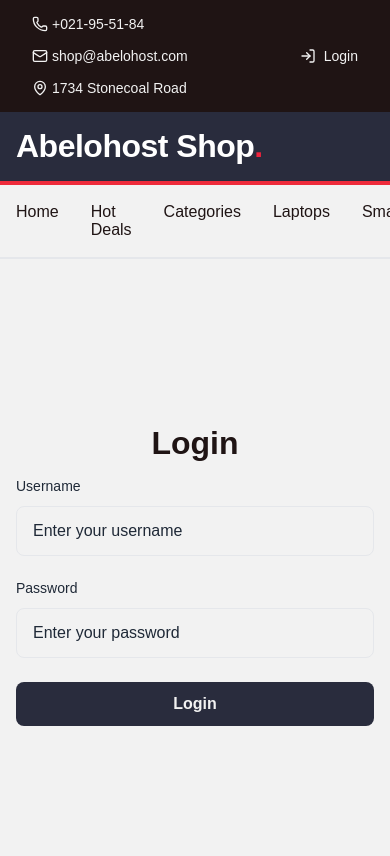
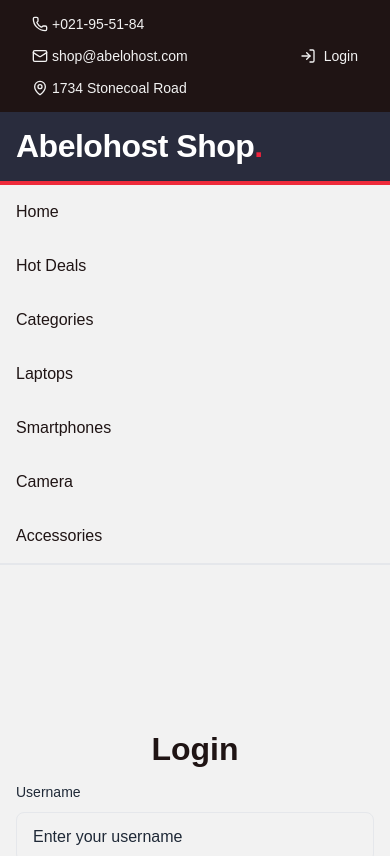
Before and after one commit to Ramz001/abelohost-shop, a Next.js app: page /auth in a window 390 px wide. Shown: the top 856 px of the page. Built offline with nearby package versions, Linux system fonts and the light colour scheme.

Commit message:
feat: remove padding from auth container and adjust navigation styles for mobile responsiveness

```diff
--- a/src/pages/auth/auth.module.scss
+++ b/src/pages/auth/auth.module.scss
@@ -1,5 +1,4 @@
 .container {
-  padding: 1rem 0;
   min-height: 75vh;
   display: flex;
   flex-direction: column;
--- a/src/widgets/header/ui/navigation/navigation.module.scss
+++ b/src/widgets/header/ui/navigation/navigation.module.scss
@@ -21,3 +21,10 @@
     color: hsl(var(--primary));
   }
 }
+
+@media (max-width: 768px) {
+  .wrapper {
+    flex-direction: column;
+    gap: 0rem;
+  }
+}
```
